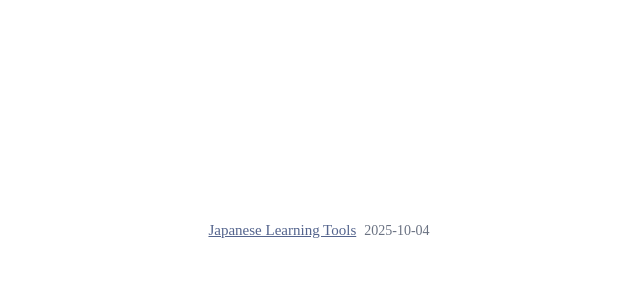
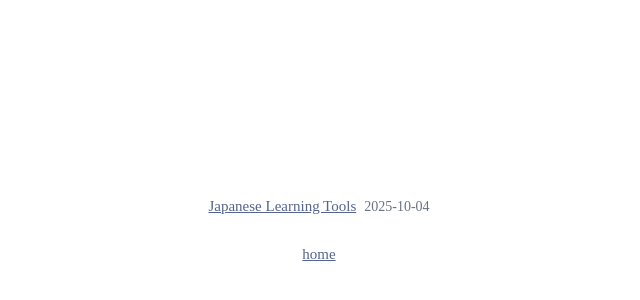
Before and after one commit to seanmcbroom/webpage, a Vue app in the folder frontend/: page /blog in a window 1280 px wide. Shown: the part 170-470 px from the top of the page, without its empty margins (321-961 px from the left). Built offline with nearby package versions, Linux system fonts and the light colour scheme.

Commit message:
feat: add home return button to blog posts page

```diff
--- a/frontend/src/views/BlogView.vue
+++ b/frontend/src/views/BlogView.vue
@@ -1,11 +1,15 @@
 <template>
-  <div class="flex flex-col my-auto items-center">
+  <div class="flex flex-col my-auto items-center text-center space-y-6">
+    <div class="flex flex-col items-center">
       <ul class="space-y-1">
         <li v-for="post in posts" :key="post.slug" class="space-x-2">
           <a :href="`/posts/${post.slug}`" target="_blank">{{ post.metadata.title }}</a>
           <a v-if="post.metadata.upload" class="text-gray-500 text-sm">{{ post.metadata.upload }}</a>
         </li>
       </ul>
+    </div>
+
+    <a href="/">{{ t('home') }}</a>
   </div>
 </template>
 
@@ -15,7 +19,7 @@ import { useI18n } from 'vue-i18n'
 import { getAllPosts } from '@/utils/blog-posts'
 import { useDocumentTitle } from '@/composables/useDocumentTitle'
 
-const { locale } = useI18n()
+const { t, locale } = useI18n()
 
 const posts = computed(() => getAllPosts(locale.value))
 
```
Lines whose indentation alone changed are shown as unchanged.
